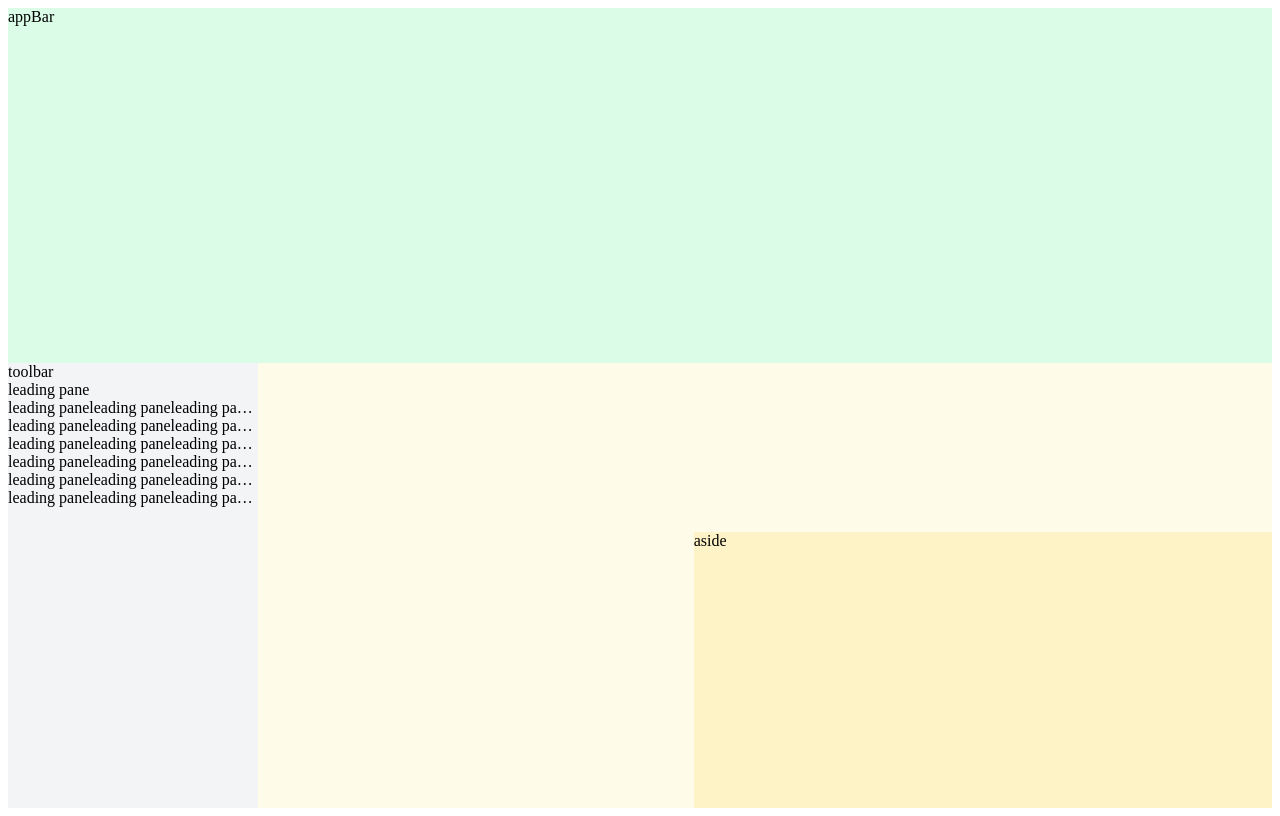
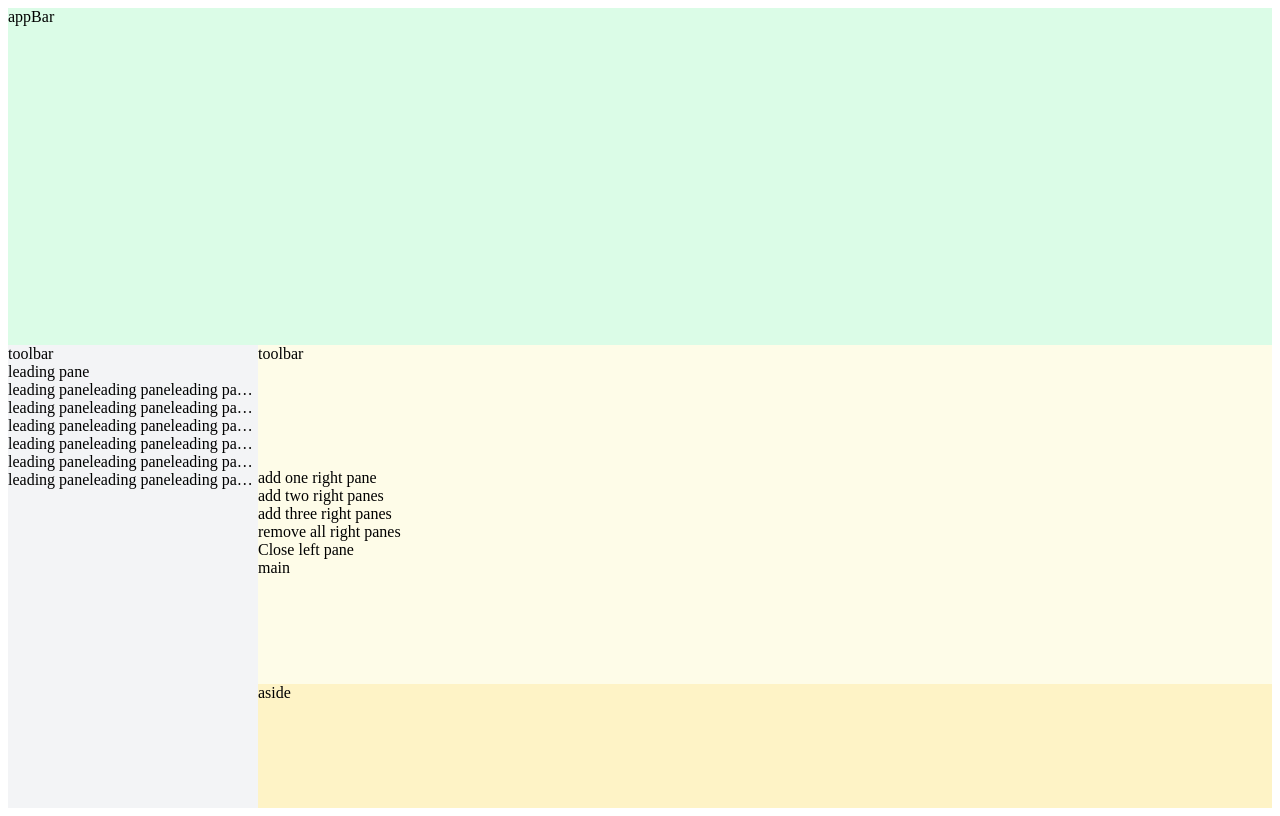
Before and after one commit to jesperengstrom/panel-test-2, a SvelteKit app: page / in a window 1280 px wide. Built offline with nearby package versions, Linux system fonts and the light colour scheme.

Commit message:
content container query

```diff
--- a/src/app.css
+++ b/src/app.css
@@ -3,4 +3,5 @@
 :root {
   --app-bar-height: 70px;
   --toolbar-height: 40px;
+  --aside-width: 250px;
 }
--- a/src/routes/+page.svelte
+++ b/src/routes/+page.svelte
@@ -28,7 +28,8 @@
       </ol>
     </div>
   </section>
-  <section class="content grid bg-yellow-50">
+  <section class="@container/content content-container grid bg-yellow-50">
+    <div class="content grid h-full grid-cols-1 @md:grid-cols-3">
       <Toolbar />
       <main class="main">
         <div class="flex flex-col">
@@ -36,13 +37,14 @@
           <a href="/?preview=1&preview=2">add two right panes</a>
           <a href="/?preview=1&preview=2&preview=3">add three right panes</a>
           <a href="/">remove all right panes</a>
-        <button onclick={() => leadingPaneClosed = !leadingPaneClosed}>Close left pane</button>
+          <button class="flex" onclick={() => leadingPaneClosed = !leadingPaneClosed}>Close left pane</button>
         </div>
         main
       </main>
       <aside class="aside bg-amber-100">aside</aside>
+    </div>
   </section>
-  <section class="trailing-panes hidden md:block bg-blue-50">
+  <section class="trailing-panes hidden md:block bg-blue-50 grid-col">
     <Toolbar />
     trailing panes
   </section>
@@ -54,7 +56,7 @@
   .app {
     grid-template-areas:
     'header header header'
-    'content content content';
+    'content-container content-container content-container';
 
     grid-template-rows: var(--app-bar-height) auto;
 
@@ -62,7 +64,7 @@
     @variant md {
       grid-template-areas:
         'header header header'
-        'leading-pane content trailing-panes';
+        'leading-pane content-container trailing-panes';
     }
   }
 
@@ -74,12 +76,26 @@
     grid-area: leading-pane;
   }
 
+  .content-container {
+    grid-area: content-container;
+  }
+
   .content {
-    grid-area: content;
+    grid-template-columns: 1fr 1fr var(--aside-width);
+    grid-template-rows: var(--toolbar-height) 1fr 1fr;
+    grid-template-areas:
+      'toolbar toolbar toolbar'
+      'main main main'
+      'aside aside aside';
 
-    grid-template:
-    'toolbar toolbar' var(--toolbar-height)
-    'main aside' auto / auto 250px
+    @variant @5xl {
+      grid-template-areas:
+      'toolbar toolbar toolbar'
+      'main main aside'
+      'main main aside';
+
+    }
+
   }
 
   .trailing-panes {
```
Lines whose indentation alone changed are shown as unchanged.
